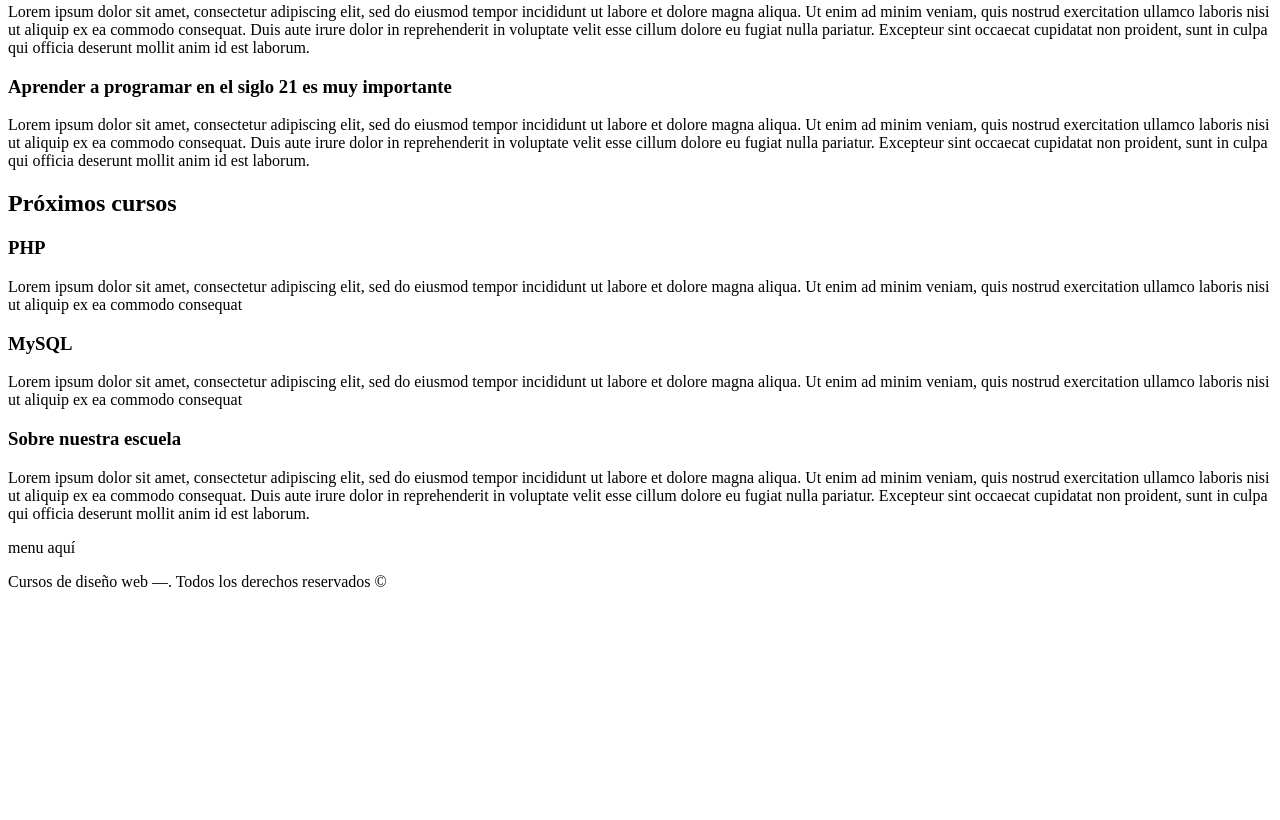
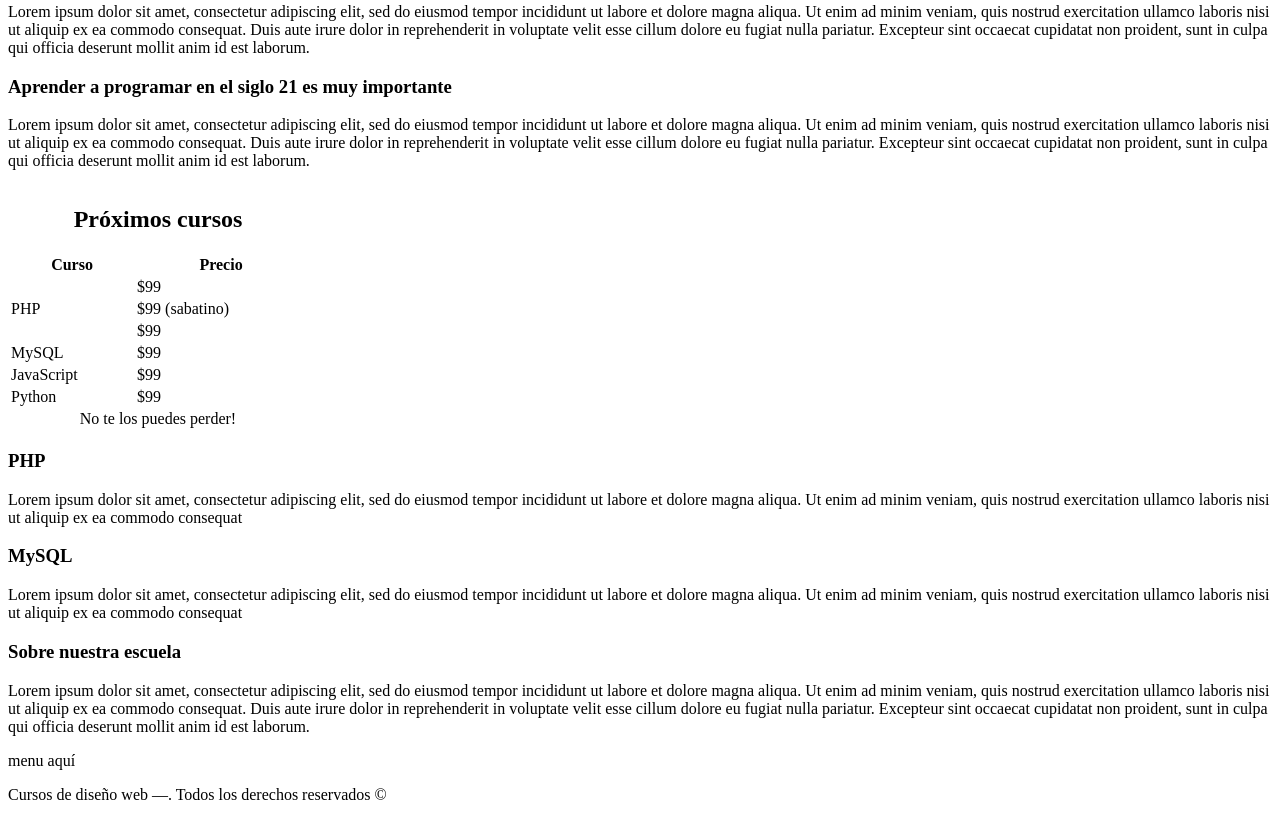
Before and after one commit to mmarin49/cursodesarrolloweb, a plain HTML site: page index5.html in a window 1280 px wide. Shown: the part 1613-2433 px from the top of the page. Before the commit the page ends 2220 px from the top, so only its background shows below. Drawn offline with Linux system fonts and the light colour scheme.

Commit message:
fins_video_59

```diff
--- a/index5.html
+++ b/index5.html
@@ -90,7 +90,48 @@
                     </section>
                 </main> <!--contenido principal-->
                 <aside role="complementary">
-                    <h2>Próximos cursos</h2>
+
+                    <table width="300">
+                        <caption><h2>Próximos cursos</h2></caption>
+                        <thead>
+                            <tr>
+                                <th>Curso</th>
+                                <th>Precio</th>
+                            </tr>
+                        </thead>
+
+
+                        <tfoot>
+                            <tr>
+                                <td colspan="2" align="center">No te los puedes perder!</td>
+                            </tr>
+                        </tfoot>
+
+                        <tbody>
+                            <tr>
+                                <td rowspan="3">PHP</td>
+                                <td>$99</td>
+                            </tr>
+                            <tr>
+                                <td>$99 (sabatino)</td>
+                            </tr>
+                            <tr>
+                                <td>$99</td>
+                            </tr>
+                            <tr>
+                                <td>MySQL</td>
+                                <td>$99</td>
+                            </tr>
+                            <tr>
+                                <td>JavaScript</td>
+                                <td>$99</td>
+                            </tr>
+                            <tr>
+                                <td>Python</td>
+                                <td>$99</td>
+                            </tr>
+                        </tbody>
+                    </table>
                     <div>
                         <h3>PHP</h3>
                         <p>Lorem ipsum dolor sit amet, consectetur adipiscing elit, sed do eiusmod tempor incididunt ut labore et dolore magna aliqua. Ut enim ad minim veniam, quis nostrud exercitation ullamco laboris nisi ut aliquip ex ea commodo consequat</p>
```
Also changed, not shown: formularios.html (added, +15 -0 lines).
